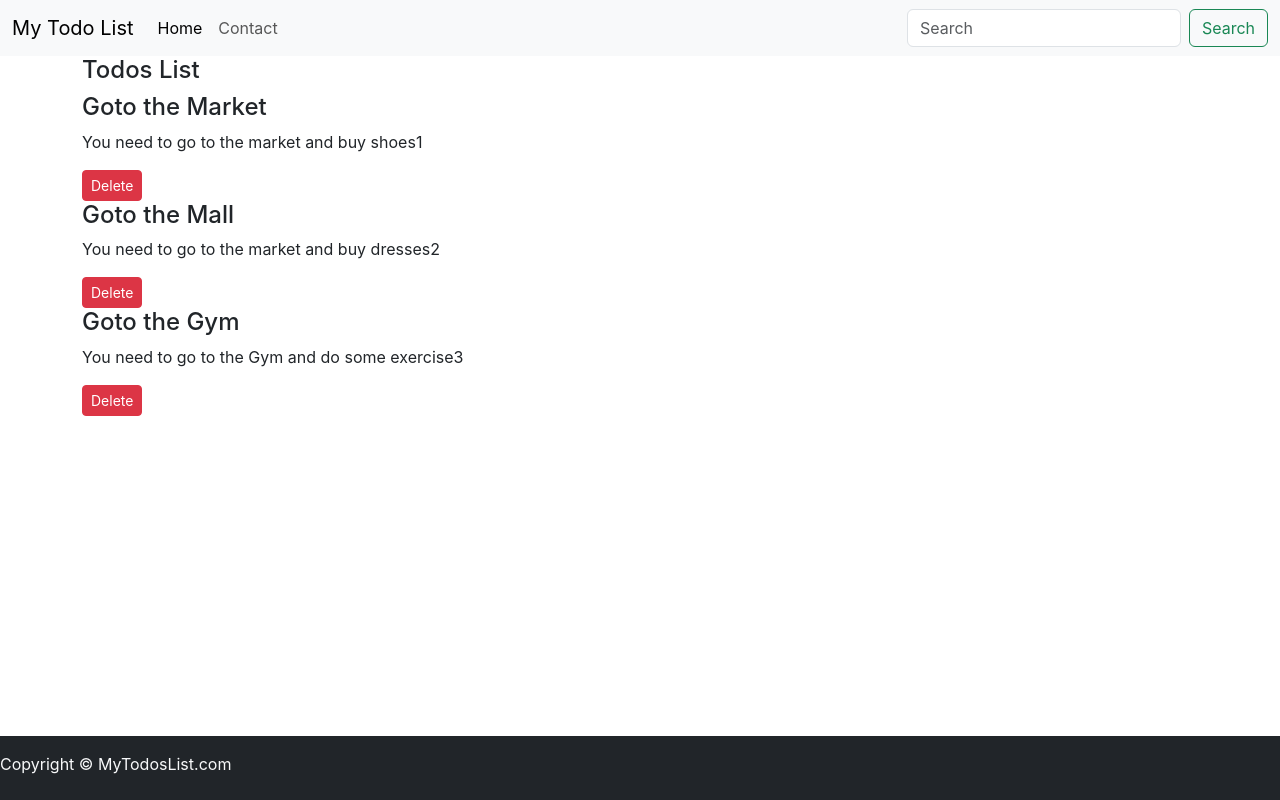
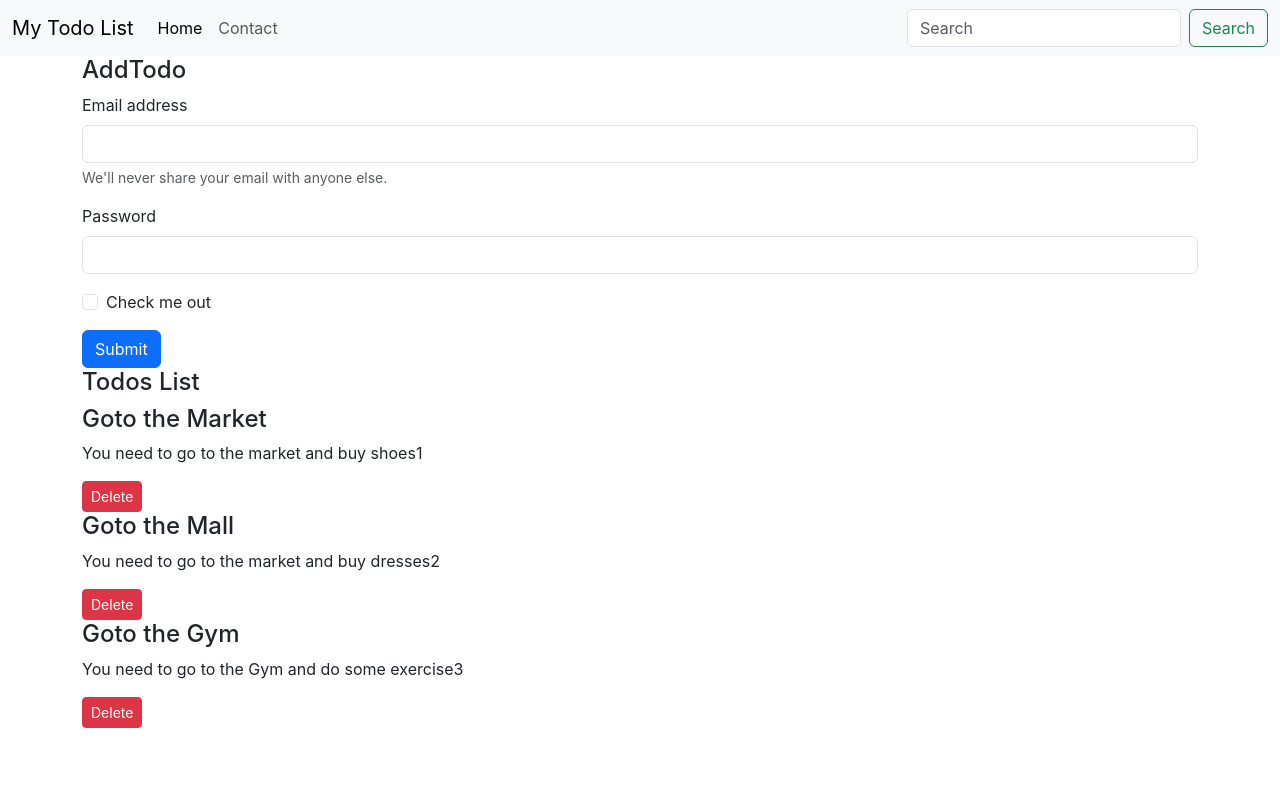
Before and after one commit to sharmilayadav11/TODO-React, a React (Create React App) app: page / in a window 1280 px wide. Shown: the top 800 px of the page. Built offline with nearby package versions, Linux system fonts and the light colour scheme.

Commit message:
Created new component AddTodo
Created new component AddTodo and made form using Bootstrap.

```diff
--- a/src/App.js
+++ b/src/App.js
@@ -1,6 +1,7 @@
 import './App.css';
 import Header from './MyComponent/Header';
 import { Todos } from './MyComponent/Todos';
+import { AddTodo } from './MyComponent/AddTodo';
 import { Footer } from './MyComponent/Footer';
 import React, { useState } from 'react';
 
@@ -45,6 +46,7 @@
   return (
     <>
       <Header title="My Todo List" searchBar={true} />
+      <AddTodo />
       <Todos todos={todos} onDelete={onDelete} />
 
       <Footer />
--- /dev/null
+++ b/src/MyComponent/AddTodo.js
@@ -0,0 +1,26 @@
+import React from 'react'
+
+export const AddTodo = () => {
+    return (
+        <div className='container'>
+            <h4>AddTodo</h4>
+            <form>
+                <div className="mb-3">
+                    <label for="exampleInputEmail1" className="form-label">Email address</label>
+                    <input type="email" className="form-control" id="exampleInputEmail1" aria-describedby="emailHelp" />
+                    <div id="emailHelp" className="form-text">We'll never share your email with anyone else.</div>
+                </div>
+                <div className="mb-3">
+                    <label for="exampleInputPassword1" className="form-label">Password</label>
+                    <input type="password" className="form-control" id="exampleInputPassword1" />
+                </div>
+                <div className="mb-3 form-check">
+                    <input type="checkbox" className="form-check-input" id="exampleCheck1" />
+                    <label className="form-check-label" for="exampleCheck1">Check me out</label>
+                </div>
+                <button type="submit" className="btn btn-primary">Submit</button>
+            </form>
+
+        </div>
+    )
+}
```
